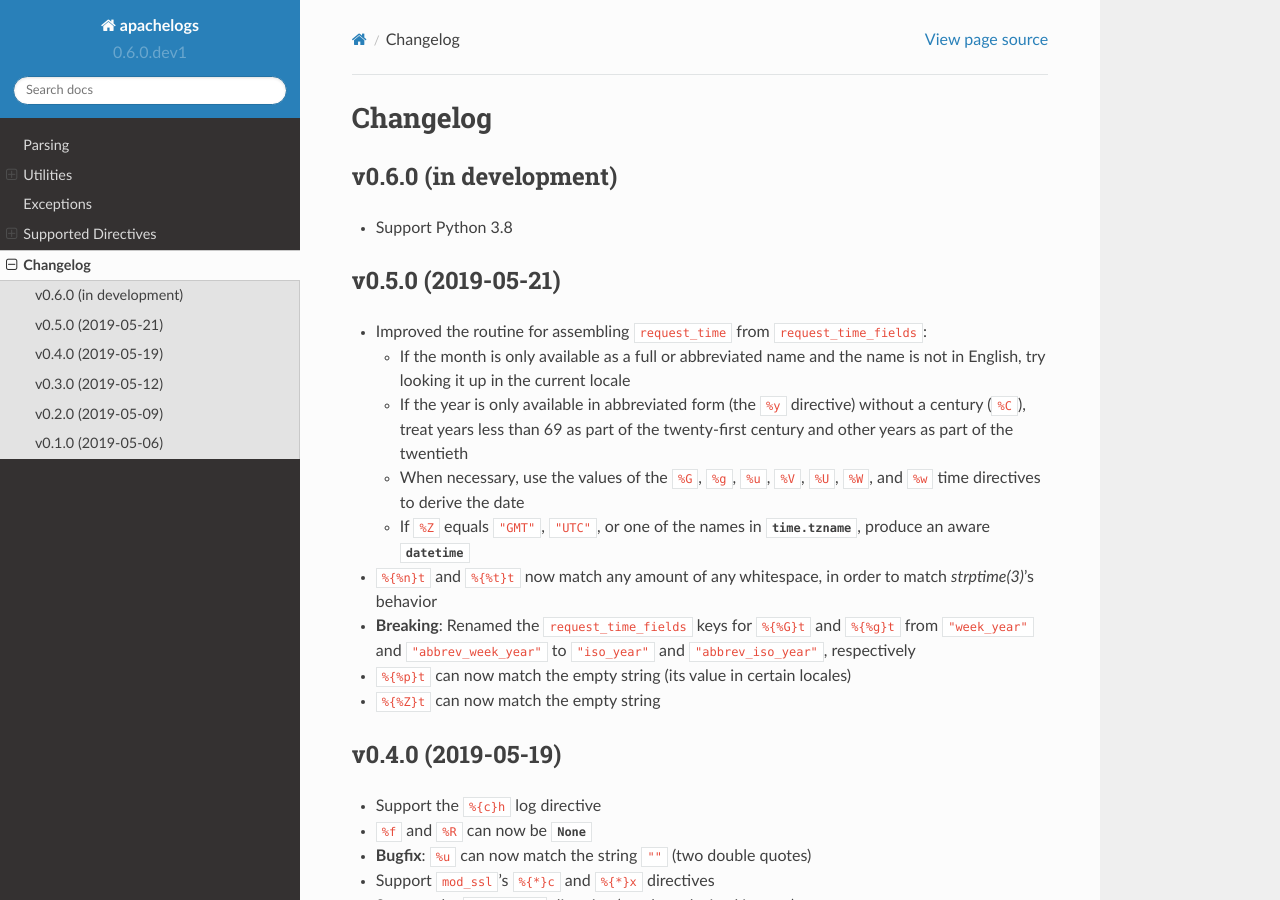
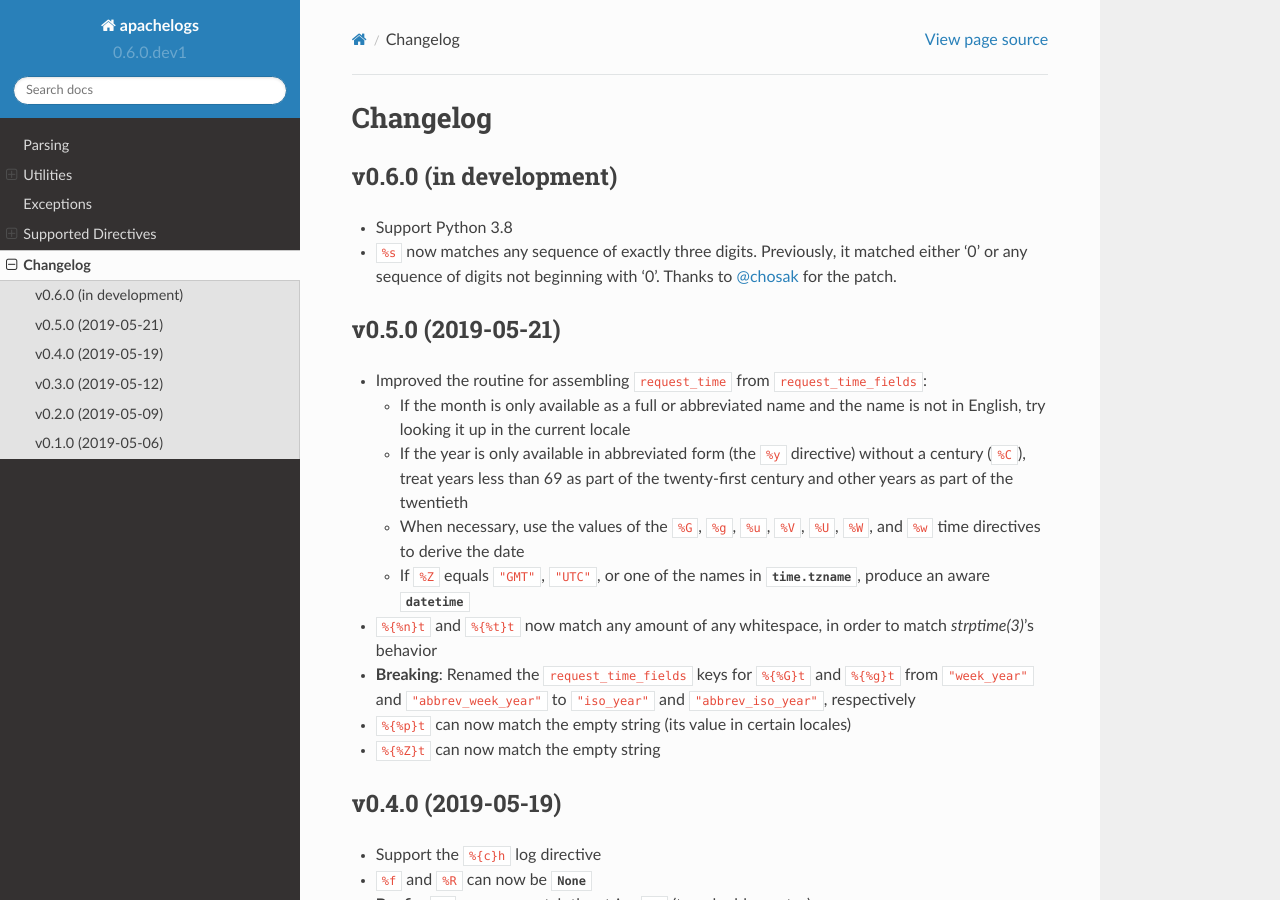
Before and after one commit to jwodder/apachelogs, a Sphinx documentation site: the page built from docs/changelog.rst, in a window 1280 px wide and 900 px high. Built offline with Sphinx 7.4.7 and the Read the Docs theme 2.0.0, drawn with Linux system fonts in a browser that asks for light colours.

Commit message:
Update changelog

```diff
--- a/docs/changelog.rst
+++ b/docs/changelog.rst
@@ -6,6 +6,9 @@ Changelog
 v0.6.0 (in development)
 -----------------------
 - Support Python 3.8
+- ``%s`` now matches any sequence of exactly three digits.  Previously, it
+  matched either '0' or any sequence of digits not beginning with '0'.  Thanks
+  to `@chosak <https://github.com/chosak>`_ for the patch.
 
 v0.5.0 (2019-05-21)
 -------------------
```
Also changed, not shown: CHANGELOG.md (+3 -0 lines), 1 other file.
